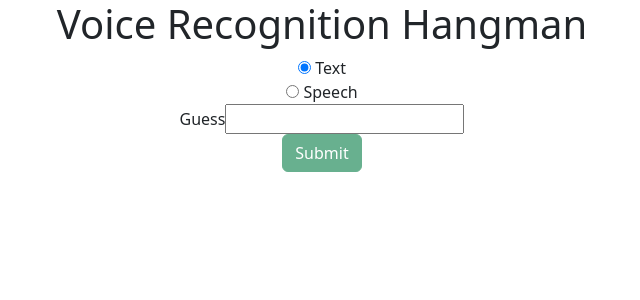
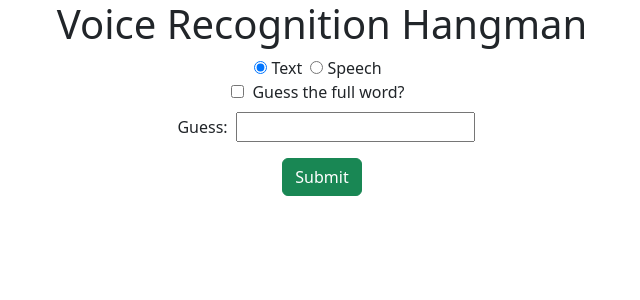
Before and after one commit to cfuchs-113/hci-project-team-12, an Angular app in the folder frontend/: page /hangman in a window 1280 px wide. Shown: the top 300 px of the page, without its empty margins (318-958 px from the left). Built offline with nearby package versions, Linux system fonts and the light colour scheme.

Commit message:
Format user input Added checkbox for full answer guesses Verify transcription with user Minor styling updates

```diff
--- a/frontend/src/app/hangman/hangman.component.html
+++ b/frontend/src/app/hangman/hangman.component.html
@@ -9,47 +9,42 @@
       <form #guessForm= "ngForm" (ngSubmit)="onSubmit(guessForm)">
         <div class="row">
           <div class="col-xs-12">
-            <div>
               <label class="radio-inline">
                 <input type="radio" name="option" value="text" checked="checked" [(ngModel)]="option">
                 Text
               </label>
-          </div>
-            <div>
-              <label class="radio-inline">
-                <input type="radio" name="option" value="speech" [(ngModel)]="option">
+              <label class="radio-inline px-lg-2">
+                <input class="py-lg-2" type="radio" name="option" value="speech" [(ngModel)]="option">
                 Speech
               </label>
-            </div>
           </div>
         </div>
-        <div class="row" *ngIf="option === 'text'">
+        <div class="row">
+          <div class="col-xs-12">
+            <input
+              type="checkbox"
+              id="fullGuess"
+              name="fullGuessCheckbox"
+              [(ngModel)]="checkbox"
+            >
+            <label class="px-lg-2" for="fullGuess">Guess the full word?</label>
+          </div>
+        </div>
+        <div class="row py-lg-2" *ngIf="option === 'text'">
           <div class="col-xs-12">
             <div class="form-group">
-              <label for="guess">Guess</label>
+              <label class="px-lg-2" for="guess">Guess:</label>
               <input
                 type="text"
                 name="guess"
                 id="guess"
+                value="{{textGuess}}"
                 ngModel
-                required>
+                >
             </div>
           </div>
         </div>
-        <div class="row" *ngIf="option === 'speech'">
-          <div class="col-xs-12">
-            <div class="form-group">
-              <label for="speech">Guess</label>
-              <input
-                type="text"
-                name="speech"
-                id="speech"
-                ngModel
-                disabled>
-            </div>
-          </div>
-        </div>
-        <div class="row" *ngIf="option === 'text'">
+        <div class="row py-lg-2" *ngIf="option === 'text'">
           <div class="col-xs-12">
             <button
               type="submit"
@@ -58,19 +53,44 @@
               >Submit</button>
           </div>
         </div>
+        <div class="row py-lg-2" *ngIf="option === 'speech'">
+          <div class="col-xs-12">
+            <div class="form-group">
+              <label class="px-lg-2" for="speech">Guess:</label>
+              <input
+                type="text"
+                name="speech"
+                id="speech"
+                value="{{speechGuess}}"
+                readonly
+              >
+            </div>
+          </div>
+        </div>
       </form>
-      <div class="row" *ngIf="option === 'speech'">
-        <div class="col-xs-12" *ngIf="!recording">
+      <div class="row py-lg-2" *ngIf="option === 'speech'">
+        <div class="col-xs-12" *ngIf="!recording &&  !verify">
           <button
             class="btn btn-success"
             (click)="onRecord()"
           >Record</button>
         </div>
-        <div class="col-xs-12" *ngIf="recording">
+        <div class="col-xs-12" *ngIf="recording  && !verify">
+          <button
+            class="btn btn-danger"
+            (click)="onStopRecord()"
+          >Stop Recording</button>
+        </div>
+        <div class="col-xs-12" *ngIf="verify">
           <button
             class="btn btn-success"
-            (click)="onStopRecord()"
-          >Stop Recording</button>
+            (click)="onVerified()"
+            >Correct!
+          </button>
+          <button
+            class="btn btn-danger"
+            (click)="onWrong()"
+          >Wrong!</button>
         </div>
       </div>
     </div>
--- a/frontend/src/app/hangman/hangman.component.scss
+++ b/frontend/src/app/hangman/hangman.component.scss
@@ -1,3 +1,7 @@
 .container {
   text-align: center;
 }
+
+.btn-danger  {
+  margin-left: 5px;
+}
--- a/frontend/src/app/hangman/hangman.component.ts
+++ b/frontend/src/app/hangman/hangman.component.ts
@@ -1,23 +1,32 @@
-import { Component, OnInit } from '@angular/core';
+import { ChangeDetectorRef, Component, OnInit } from '@angular/core';
 import { NgForm } from '@angular/forms';
 
-import {HangmanService, TranscriptionResponseData} from "./hangman.service";
-import {Observable} from "rxjs";
+import { HangmanService, TranscriptionResponseData } from "./hangman.service";
+import { Observable } from "rxjs";
 
 @Component({
   selector: 'app-hangman',
   templateUrl: './hangman.component.html',
-  styleUrls: ['./hangman.component.scss']
+  styleUrls: ['./hangman.component.scss'],
 })
 export class HangmanComponent implements OnInit {
   mediaRecorder: any;
   chunks: any;
   recording: boolean;
   option: any;
-  constructor(private hangmanService: HangmanService ) {
+  checkbox: any;
+  speechGuess: string;
+  textGuess: string;
+  verify: boolean;
+
+  constructor( private hangmanService: HangmanService, private cdr: ChangeDetectorRef ) {
     this.recording=false;
     this.mediaRecorder = null;
     this.chunks = [];
+    this.checkbox = false;
+    this.speechGuess = '';
+    this.textGuess = '';
+    this.verify = false;
   }
 
   ngOnInit() {
@@ -25,7 +34,8 @@ export class HangmanComponent implements OnInit {
   }
 
   onSubmit(form: NgForm) {
-    console.log(form.value.guess);
+    this.formatGuess(form.value.guess, this.checkbox, false);
+    this.hangmanService.handleGuess(this.textGuess);
   }
 
   onRecord() {
@@ -48,6 +58,7 @@ export class HangmanComponent implements OnInit {
             this.mediaRecorder.ondataavailable = (e: { data: any; }) => {
               this.chunks.push(e.data);
             }
+            this.cdr.detectChanges();
           })
 
           .catch((err) => {
@@ -56,11 +67,11 @@ export class HangmanComponent implements OnInit {
       } else {
         console.log("getUserMedia not supported on your browser!");
       }
-
   }
 
   onStopRecord() {
     this.recording = false;
+    this.cdr.detectChanges();
     this.mediaRecorder.stop();
     console.log(this.mediaRecorder.state);
     console.log("recorder stopped");
@@ -75,15 +86,41 @@ export class HangmanComponent implements OnInit {
         hangmanObs = this.hangmanService.transcribe(audioData);
         hangmanObs.subscribe({
           next: resData => {
-            console.log(resData)
+            this.formatGuess(resData.guess, this.checkbox, true);
+            this.verify = true;
+            this.cdr.detectChanges();
           },
           error: error => {
             console.log (error);
           }
         })
       });
+    };
+  }
 
-    };
+  onVerified() {
+    this.verify = false;
+    this.hangmanService.handleGuess(this.speechGuess);
+    this.cdr.detectChanges();
+  }
+
+  onWrong() {
+    this.speechGuess = '';
+    this.verify = false;
+    this.cdr.detectChanges();
+  }
+
+  private formatGuess(guess: string, guessAnswer: boolean, speech: boolean) {
+    if (!guessAnswer) {
+      guess = Array.from(guess)[0];
+    }
+    if (speech) {
+      this.speechGuess = guess;
+    } else {
+      this.textGuess = guess;
+      this.cdr.detectChanges();
+      console.log(this.textGuess);
+    }
   }
 
   getBase64(file: Blob, cb: { (result: any): void; (arg0: string | ArrayBuffer | null): void; }) {
--- a/frontend/src/app/hangman/hangman.service.ts
+++ b/frontend/src/app/hangman/hangman.service.ts
@@ -26,6 +26,10 @@ export class HangmanService  {
       );
   }
 
+  handleGuess(guess: string) {
+    // TODO
+  }
+
   private handleError(errorRes: HttpErrorResponse) {
     let errorMessage = 'An unknown error occurred!';
     return throwError(() => errorMessage);
```
